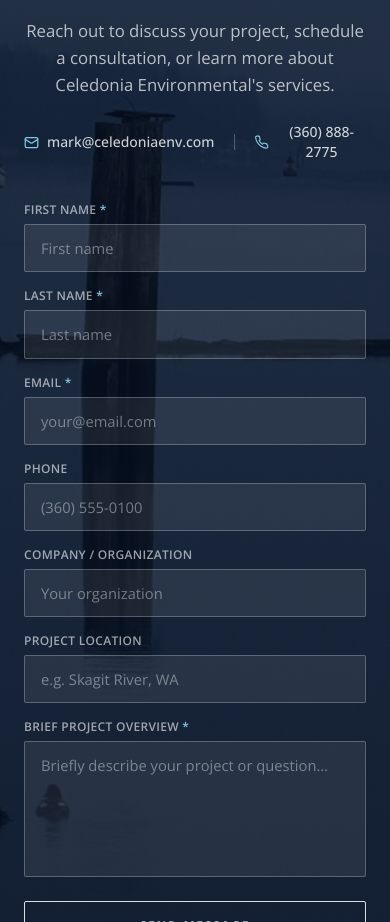
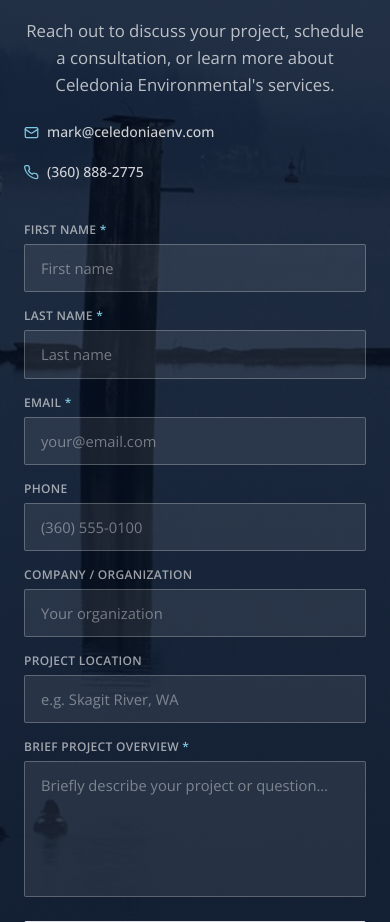
Before and after one commit to celedonia-strength/Celedonia-Env, a website: page index.html in a window 390 px wide. Shown: the part 5628-6550 px from the top of the page. Drawn offline with nearby package versions, Linux system fonts and the light colour scheme.

Commit message:
Revert "Add divider between contact email and phone, center the gap"
This reverts commit a94e73bf4122f7eefcde49d3839f7f92e23ba8ca.

```diff
--- a/index.html
+++ b/index.html
@@ -469,7 +469,7 @@
         <p class="leading-relaxed mb-6" style="color: rgba(255,255,255,0.70); font-size: 1.05rem;">
           Reach out to discuss your project, schedule a consultation, or learn more about Celedonia Environmental's services.
         </p>
-        <div class="flex items-center justify-center gap-5">
+        <div class="flex flex-col sm:flex-row justify-center gap-5">
           <a href="mailto:mark@celedoniaenv.com"
              class="flex items-center gap-2 text-sm font-medium"
              style="color: rgba(255,255,255,0.80);">
@@ -480,7 +480,6 @@
             </svg>
             mark@celedoniaenv.com
           </a>
-          <div style="width: 1px; height: 1rem; background: rgba(255,255,255,0.25);"></div>
           <a href="tel:+13608882775"
              class="flex items-center gap-2 text-sm font-medium"
              style="color: rgba(255,255,255,0.80);">
```
